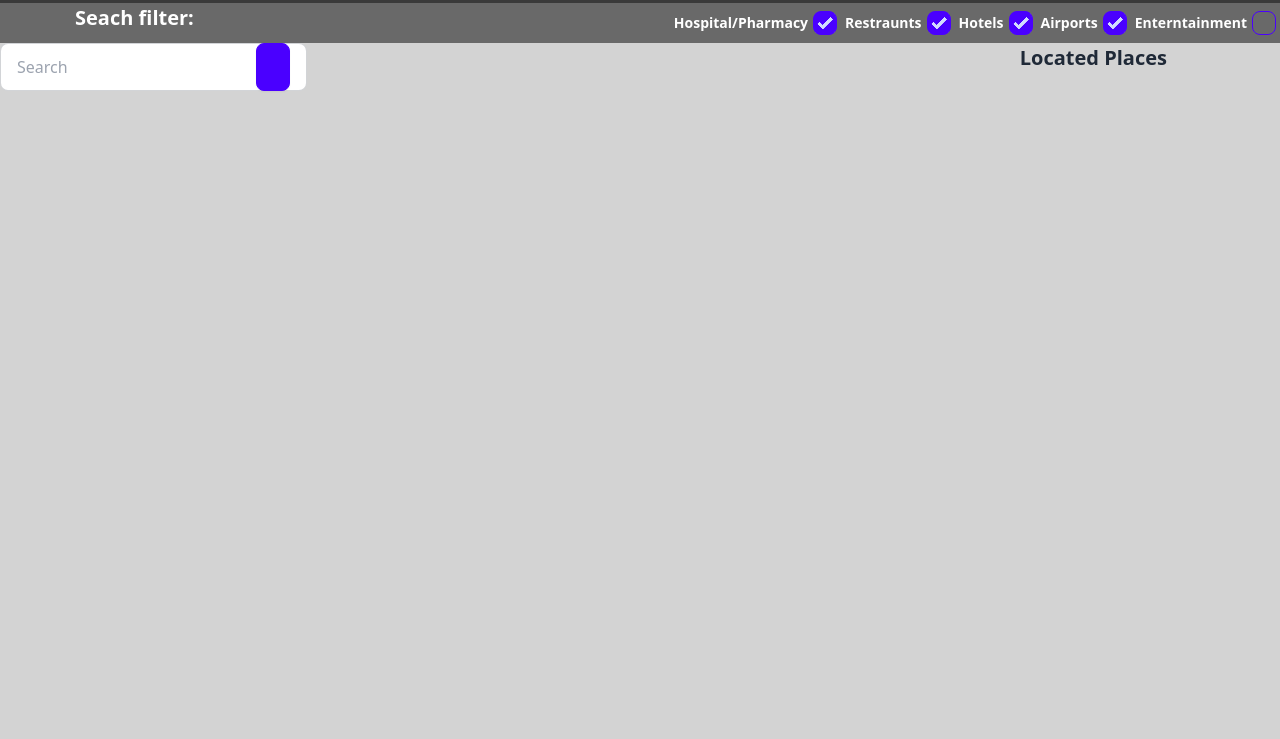
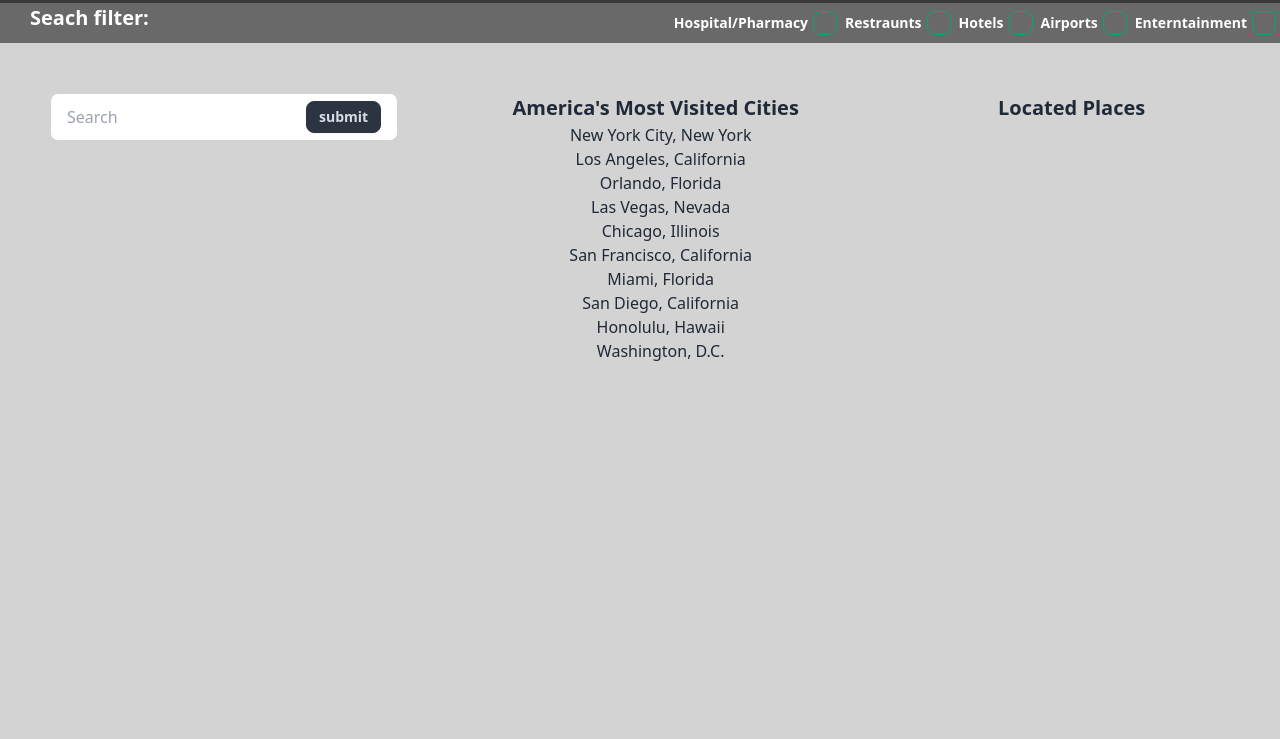
Before and after one commit to AranosBanazir/travel-planner, a plain HTML site: page index.html in a window 1280 px wide. Shown: the part 61-800 px from the top of the page. Drawn offline with nearby package versions, Linux system fonts and the light colour scheme; some packages are replaced by stand-ins of ours.

Commit message:
fixed typos

```diff
--- a/assets/css/styles.css
+++ b/assets/css/styles.css
@@ -23,12 +23,23 @@ main{
     display: flex;
     flex-direction: row;
     justify-content: space-evenly;
+    margin: 50px;
 }
 
 #map {
     height: 400px; /* The height is 400 pixels */
     width: 75%; /* The width is the width of the web page */
-    margin: 50px 20px;
+    margin: 0px 20px;
+    text-align: center;
+}
+
+#map h2{
+    font-size: 20px;
+    font-weight: bold;
+}
+
+#map li:hover{
+    cursor: pointer;
 }
 
 #checkbox-bar{
@@ -46,7 +57,7 @@ main{
 #checkbox-bar h2{
     font-size: 20px;
     font-weight: bold;
-    margin-left: 75px;
+    margin-left: 30px;
 }
 
 #checkbox-container{
@@ -80,3 +91,7 @@ main{
     font-size: 16px;
 
 }
+
+li{
+    margin-left: 10px;
+}
--- a/assets/js/script.js
+++ b/assets/js/script.js
@@ -187,4 +187,17 @@ function handleSubmit(e){
     markercount = 1
 }
 
-document.querySelector('form').addEventListener('submit', handleSubmit)
+function handleLinkClick(e){
+    const search = document.getElementById('search')
+    const map = document.getElementById('map')
+    const ol = document.getElementById('places')
+    e.preventDefault()
+    getGeoId(e.target.innerText)
+    ol.innerHTML = ''
+    map.innerHTML = ''
+    markercount = 1
+    // console.log(e.target.innerText)
+}
+
+    $('form').on('submit', handleSubmit)
+    $('#map li').on('click', handleLinkClick)
--- a/index.html
+++ b/index.html
@@ -12,9 +12,9 @@
 
     <div class="navbar bg-dark">
         <div class="flex-none">
-          <button class="btn btn-square btn-ghost">
+          <!-- <button class="btn btn-square btn-ghost">
             <svg xmlns="http://www.w3.org/2000/svg" fill="none" viewBox="0 0 24 24" class="inline-block w-5 h-5 stroke-current"><path stroke-linecap="round" stroke-linejoin="round" stroke-width="2" d="M4 6h16M4 12h16M4 18h16"></path></svg>
-          </button>
+          </button> -->
         </div>
         <div class="flex-1">
           <a class="btn btn-ghost text-xl">Travel Planner</a>
@@ -29,35 +29,35 @@
             <div class="form-control">
                 <label class="cursor-pointer label">
                   <span class="label-text">Hospital/Pharmacy</span>
-                  <input type="checkbox" checked="checked" class="checkbox checkbox-primary" data-category = 'healthcare.hospital' />
+                  <input type="checkbox"  class="checkbox checkbox-success" data-category = 'healthcare.hospital' />
                 </label>
               </div>
 
               <div class="form-control">
                 <label class="cursor-pointer label">
                   <span class="label-text">Restraunts</span>
-                  <input type="checkbox" checked="checked" class="checkbox checkbox-primary" data-category= "catering.restaurant"/>
+                  <input type="checkbox"  class="checkbox checkbox-success" data-category= "catering.restaurant"/>
                 </label>
               </div>
 
               <div class="form-control">
                 <label class="cursor-pointer label">
                   <span class="label-text">Hotels</span>
-                  <input type="checkbox" checked="checked" class="checkbox checkbox-primary" data-category="accommodation.hotel, accommodation.motel"/>
+                  <input type="checkbox"  class="checkbox checkbox-success" data-category="accommodation.hotel, accommodation.motel"/>
                 </label>
               </div>
 
               <div class="form-control">
                 <label class="cursor-pointer label">
                   <span class="label-text">Airports</span>
-                  <input type="checkbox" checked="checked" class="checkbox checkbox-primary" data-category="airport"/>
+                  <input type="checkbox"  class="checkbox checkbox-success" data-category="airport"/>
                 </label>
               </div>
 
               <div class="form-control">
                 <label class="cursor-pointer label">
                   <span class="label-text">Enterntainment</span>
-                  <input type="checkbox"  class="checkbox checkbox-primary" data-category="entertainment"/>
+                  <input type="checkbox"  class="checkbox checkbox-success" data-category="entertainment"/>
                 </label>
               </div>
             </div>
@@ -66,10 +66,10 @@
 
       <main>
         <div id="search-div">
-            <form>
-                  <label class="input input-bordered flex items-center gap-2">
+            <form action="submit">
+                  <label for = 'search' class="input input-bordered flex items-center gap-2">
                     <input type="text" class="grow" placeholder="Search" id="search" />
-                    <button class="btn btn-primary"></button>
+                    <button class="btn btn-sm btn-neutral" id="submit-btn">submit</button>
                   </label>
 
             </form>
@@ -77,6 +77,20 @@
 
         <div id="map">
            <!-- script will generate map here -->
+           <!-- start with a list of suggested cities -->
+           <h2>America's Most Visited Cities</h2>
+           <ol>
+            <li>New York City, New York</li>
+            <li>Los Angeles, California </li>
+            <li>Orlando, Florida</li>
+            <li>Las Vegas, Nevada</li>
+            <li>Chicago, Illinois</li>
+            <li>San Francisco, California</li>
+            <li>Miami, Florida</li>
+            <li>San Diego, California</li>
+            <li>Honolulu, Hawaii</li>
+            <li>Washington, D.C.</li>
+           </ol>
         </div>
 
 
```
